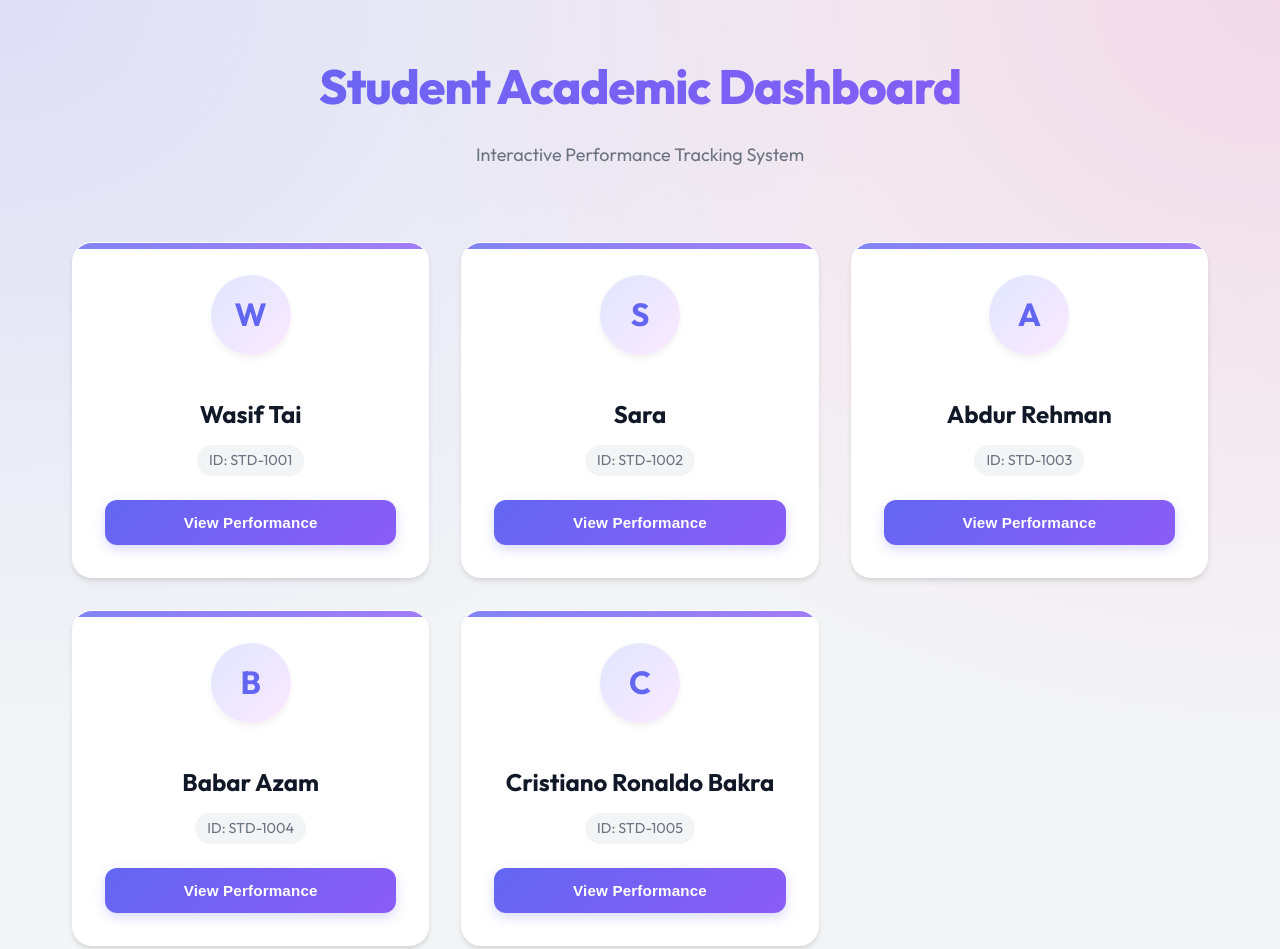
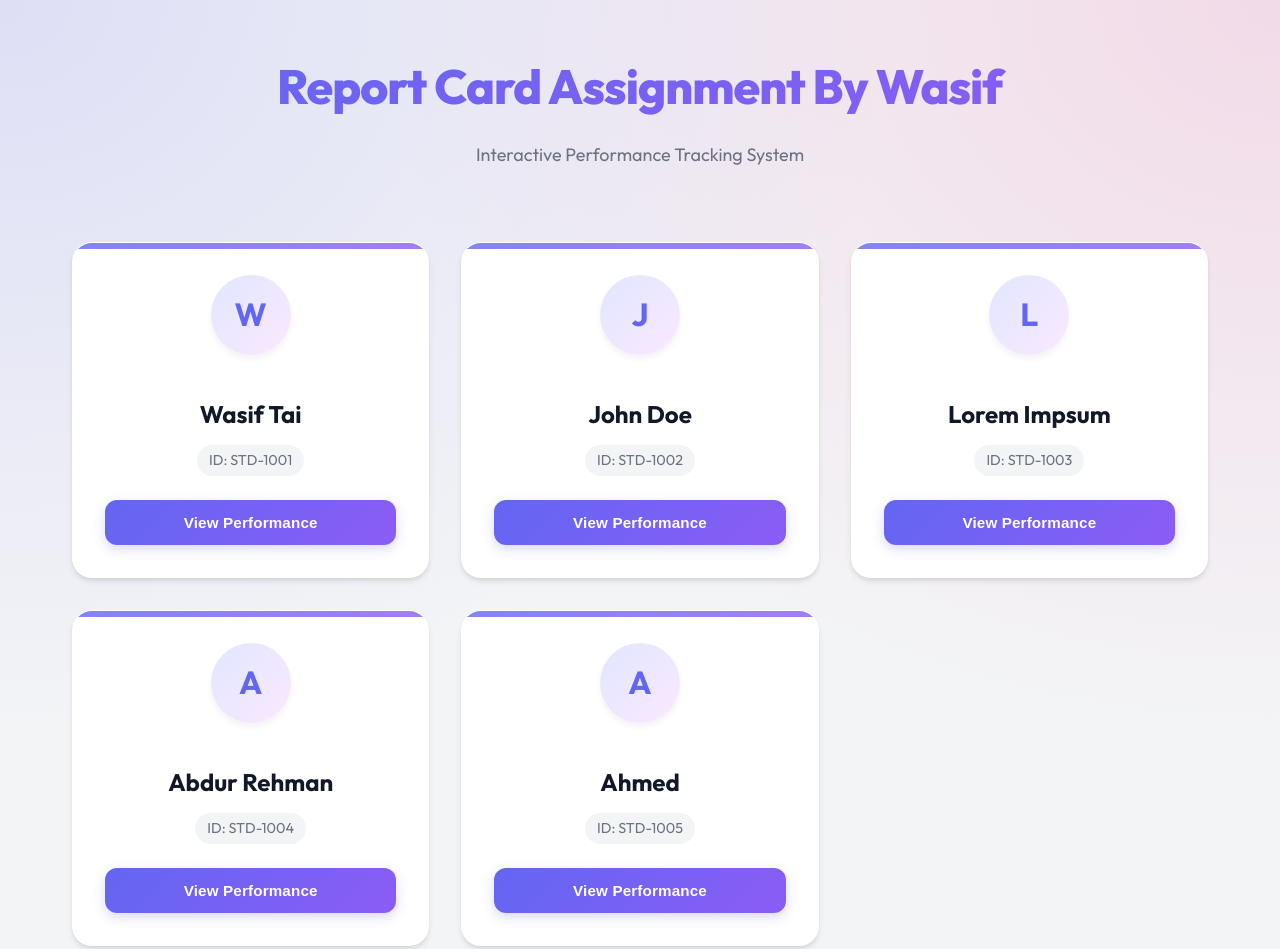
Before and after one commit to Wasif-Tai/Report-Card-Assignment-, a plain HTML site: page index.html in a window 1280 px wide. Drawn offline with Linux system fonts and the light colour scheme.

Commit message:
Final Commit

```diff
--- a/index.html
+++ b/index.html
@@ -5,7 +5,6 @@
     <meta charset="UTF-8">
     <meta name="viewport" content="width=device-width, initial-scale=1.0">
     <title>Academic Dashboard</title>
-    <!-- Font is imported in CSS now, but keeping a preconnect is good practice, though removing the specific link to avoid double load or conflicts with CSS import which handles weights better -->
     <link rel="preconnect" href="https://fonts.googleapis.com">
     <link rel="preconnect" href="https://fonts.gstatic.com" crossorigin>
     <link rel="stylesheet" href="css/style.css">
@@ -14,7 +13,7 @@
 <body>
     <div class="container">
         <header>
-            <h1>Student Academic Dashboard</h1>
+            <h1>Report Card Assignment By Wasif</h1>
             <p class="subtitle">Interactive Performance Tracking System</p>
         </header>
 
--- a/js/data.js
+++ b/js/data.js
@@ -60,7 +60,7 @@ const students = [
     },
     {
         id: "STD-1002",
-        name: "Sara",
+        name: "John Doe",
         semesters: [
             { semester: 1, subjects: [{name: "Sub1", marks: 45}, {name: "Sub2", marks: 50}, {name: "Sub3", marks: 40}, {name: "Sub4", marks: 55}, {name: "Sub5", marks: 42}] }, // Weak student example
             { semester: 2, subjects: [{name: "Sub1", marks: 50}, {name: "Sub2", marks: 55}, {name: "Sub3", marks: 45}, {name: "Sub4", marks: 60}, {name: "Sub5", marks: 48}] },
@@ -71,7 +71,7 @@ const students = [
     },
     {
         id: "STD-1003",
-        name: "Abdur Rehman",
+        name: "Lorem Impsum",
         semesters: [
             // Consistent A grade student
             { semester: 1, subjects: [{name: "Mth", marks: 90}, {name: "Eng", marks: 88}, {name: "CS", marks: 95}, {name: "Phy", marks: 92}, {name: "Chm", marks: 90}] },
@@ -83,7 +83,7 @@ const students = [
     },
     {
         id: "STD-1004",
-        name: "Babar Azam",
+        name: "Abdur Rehman",
         semesters: [
             // Average student
             { semester: 1, subjects: [{name: "S1", marks: 60}, {name: "S2", marks: 65}, {name: "S3", marks: 58}, {name: "S4", marks: 62}, {name: "S5", marks: 70}] },
@@ -95,7 +95,7 @@ const students = [
     },
     {
         id: "STD-1005",
-        name: "Cristiano Ronaldo Bakra",
+        name: "Ahmed",
         semesters: [
              // Mixed
             { semester: 1, subjects: [{name: "S1", marks: 70}, {name: "S2", marks: 80}, {name: "S3", marks: 90}, {name: "S4", marks: 60}, {name: "S5", marks: 75}] },
--- a/js/main.js
+++ b/js/main.js
@@ -47,3 +47,8 @@ document.addEventListener('DOMContentLoaded', function() {
     // Initial render
     renderStudents();
 });
+
+function goback() {
+    window.location.href = 'index.html';
+
+};
--- a/js/result.js
+++ b/js/result.js
@@ -143,3 +143,8 @@ document.addEventListener('DOMContentLoaded', function() {
 
     loadStudentResult();
 });
+
+function goback() {
+    window.location.href = 'index.html';
+
+};
```
